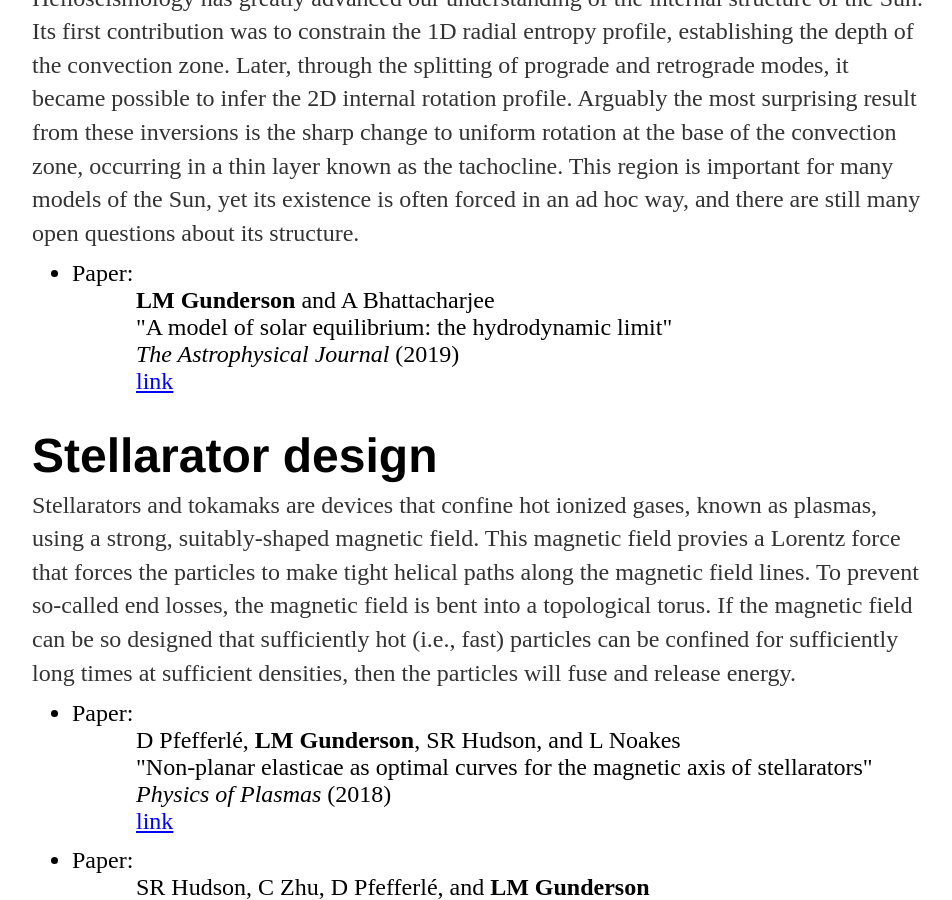
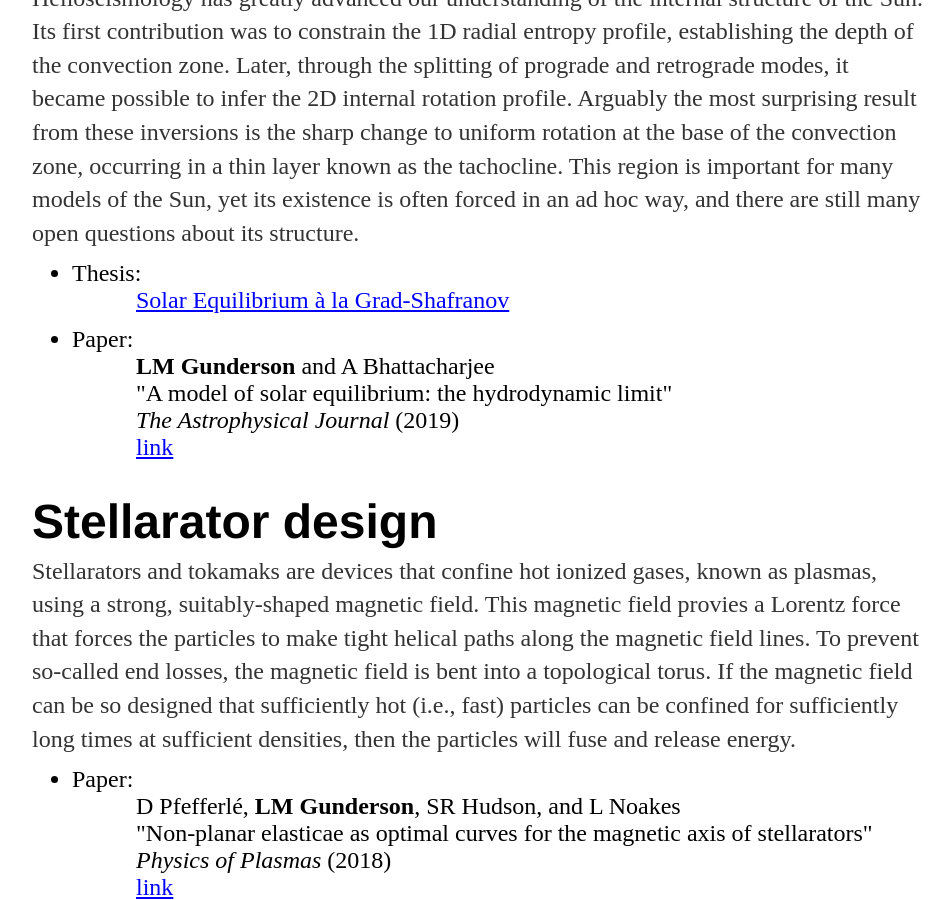
Before and after one commit to LeeMGunderson/LeeMGunderson.github.io, a Jekyll site: the page built from research/index.html, in a window 1280 px wide and 900 px high, scrolled down 2307 px. Shown: the whole window, without its empty margins (160-1112 px from the left). Built offline with Jekyll 4.4.1, drawn with Linux system fonts in a browser that asks for light colours.

Commit message:
added thesis

```diff
--- a/research/index.html
+++ b/research/index.html
@@ -106,6 +106,10 @@ title: Research
 	<h1 style="margin-bottom:-18px;">MHD models of solar equilibrium</h1>
 		<p style="font-size:24px; margin-bottom:-6px;">Helioseismology has greatly advanced our understanding of the internal structure of the Sun.  Its first contribution was to constrain the 1D radial entropy profile, establishing the depth of the convection zone. Later, through the splitting of prograde and retrograde modes, it became possible to infer the 2D internal rotation profile.  Arguably the most surprising result from these inversions is the sharp change to uniform rotation at the base of the convection zone, occurring in a thin layer known as the tachocline.  This region is important for many models of the Sun, yet its existence is often forced in an ad hoc way, and there are still many open questions about its structure.</p>
 		<ul>
+			<li style="font-size:24px; margin-bottom:12px;">Thesis:
+				<br>
+				<a href="LeeMGundersonThesis.pdf" target="_blank" style="margin-left:64px; text-decoration:underline; color:blue;">Solar Equilibrium &agrave; la Grad-Shafranov</a>
+			</li>
 			<li style="font-size:24px; margin-bottom:12px;">Paper:
 				<br>
 				<font style="margin-left:64px; font-size:24px;"><strong>LM Gunderson</strong> and A Bhattacharjee</font>
```
Also changed, not shown: 2 other files.
